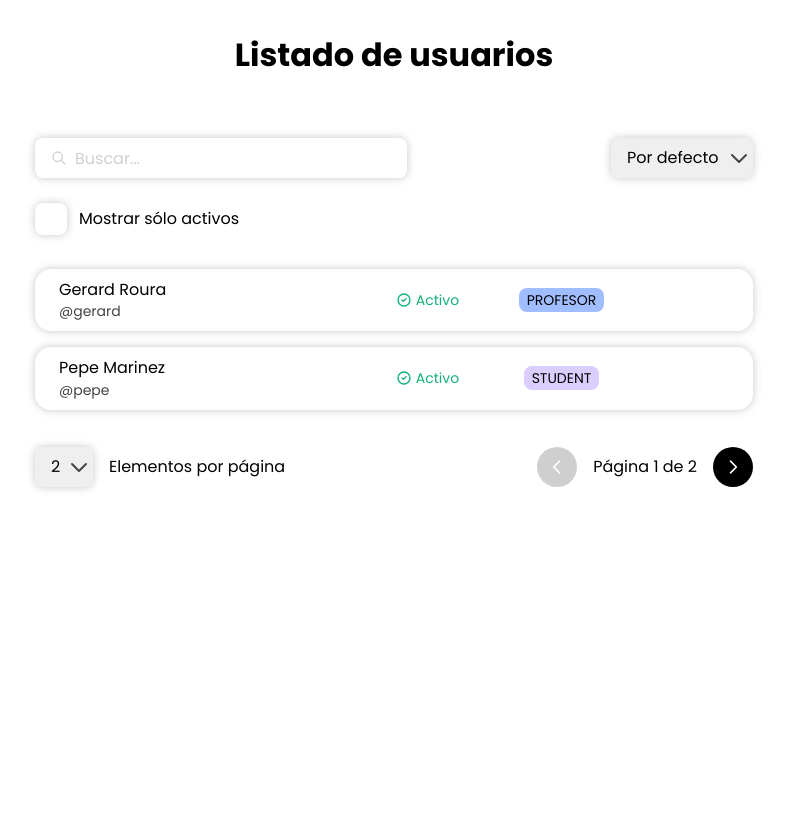
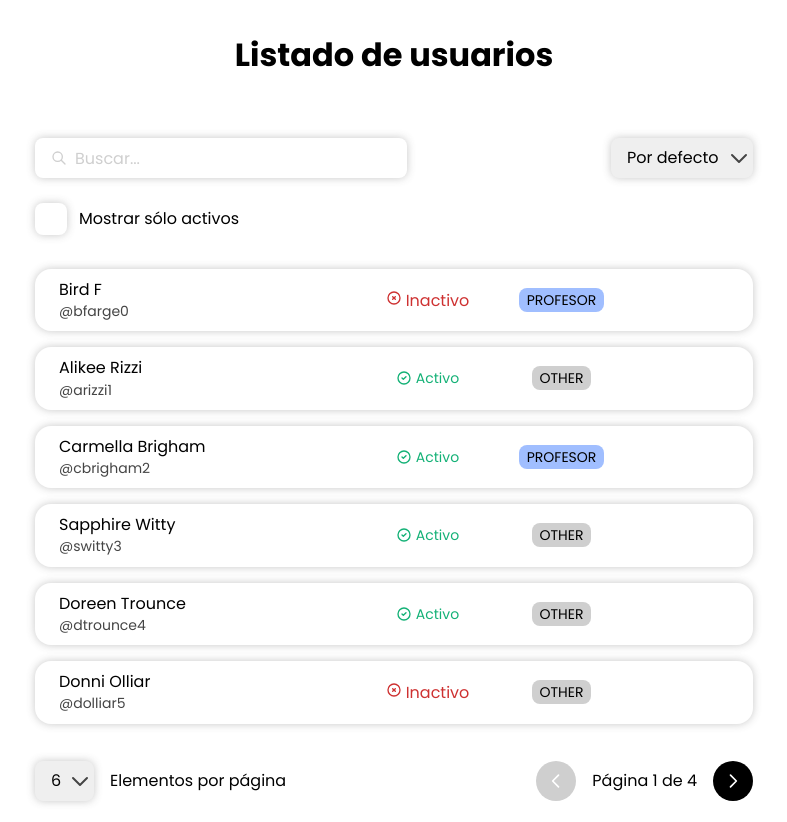
Before and after one commit to gerouvi/pr1-du, a React (Vite) app: page / in a window 1280 px wide. Shown: the whole page, without its empty margins (246-1033 px from the left). Before the commit the page ends 800 px from the top, so only its background shows below. Built offline with nearby package versions, Linux system fonts and the light colour scheme; data requests are answered from the project's data file.

Commit message:
try catch fetch users, error and loading

```diff
--- a/src/App.jsx
+++ b/src/App.jsx
@@ -1,26 +1,5 @@
 import UsersList from './components/UsersList';
 
-const USERS = [
-	{
-		username: 'gerard',
-		name: 'Gerard Roura',
-		active: true,
-		role: 'teacher'
-	},
-	{
-		username: 'pepe',
-		name: 'Pepe Marinez',
-		active: true,
-		role: 'student'
-	},
-	{
-		username: 'ada',
-		name: 'Ada Colau',
-		active: false,
-		role: 'student'
-	}
-];
-
-const App = () => <UsersList initialUsers={USERS} />;
+const App = () => <UsersList />;
 
 export default App;
--- a/src/components/UsersList.jsx
+++ b/src/components/UsersList.jsx
@@ -1,17 +1,11 @@
 import UsersListRows from './UsersListRows';
 import style from './UsersList.module.css';
 import UsersListFilters from './UsersListFilters';
-
-import {
-	filterActiveUsers,
-	filterUsersByName,
-	paginationUsers,
-	sortUsers
-} from '../lib/users/filterUsers';
 import useFilters from '../lib/hooks/UseFilters';
 import UsersListPagination from './UsersListPagination';
+import { useUsers } from '../lib/hooks/useUsers';
 
-const UsersList = ({ initialUsers }) => {
+const UsersList = () => {
 	const {
 		filters,
 		setSearch,
@@ -21,7 +15,7 @@ const UsersList = ({ initialUsers }) => {
 		setItemsPerPage
 	} = useFilters();
 
-	const { users, totalPages } = getUsers(initialUsers, filters);
+	const { users, totalPages, error, loading } = useUsers(filters);
 
 	return (
 		<div className={style.wrapper}>
@@ -34,7 +28,7 @@ const UsersList = ({ initialUsers }) => {
 				setOnlyActives={setOnlyActives}
 				setSortBy={setSortBy}
 			/>
-			<UsersListRows users={users} />
+			<UsersListRows users={users} error={error} loading={loading} />
 			<UsersListPagination
 				page={filters.page}
 				setPage={setPage}
@@ -46,21 +40,4 @@ const UsersList = ({ initialUsers }) => {
 	);
 };
 
-const getUsers = (
-	initialUsers,
-	{ onlyActives, search, sortBy, page, itemsPerPage }
-) => {
-	let usersFiltered = filterActiveUsers(initialUsers, onlyActives);
-
-	usersFiltered = filterUsersByName(usersFiltered, search);
-
-	usersFiltered = sortUsers(usersFiltered, sortBy);
-
-	const totalPages = Math.ceil(usersFiltered.length / itemsPerPage);
-
-	usersFiltered = paginationUsers(usersFiltered, page, itemsPerPage);
-
-	return { users: usersFiltered, totalPages };
-};
-
 export default UsersList;
--- a/src/components/UsersListPagination.jsx
+++ b/src/components/UsersListPagination.jsx
@@ -15,9 +15,9 @@ const UsersListPagination = ({
 				value={itemsPerPage}
 				onChange={e => setItemsPerPage(Number(e.target.value))}
 			>
-				<option value={1}>1</option>
-				<option value={2}>2</option>
-				<option value={3}>3</option>
+				<option value={4}>4</option>
+				<option value={6}>6</option>
+				<option value={8}>8</option>
 			</Select>
 			<p>Elementos por página</p>
 		</div>
--- a/src/components/UsersListRows.jsx
+++ b/src/components/UsersListRows.jsx
@@ -1,9 +1,11 @@
 import UserRow from './UserRow';
 
-const UsersListRows = ({ users }) => {
+const UsersListRows = ({ users, error, loading }) => {
+	if (loading) return <p>Cargando...</p>;
+	if (error) return <p>Error al cargar los usuarios</p>;
 	if (!users.length) return <p>No hay usuarios</p>;
 
-	return users.map(user => <UserRow key={user.username} {...user} />);
+	return users.map(user => <UserRow key={user.id} {...user} />);
 };
 
 export default UsersListRows;
--- a/src/lib/hooks/useFilters.js
+++ b/src/lib/hooks/useFilters.js
@@ -7,7 +7,7 @@ const useFilters = () => {
 		onlyActives: false,
 		sortBy: SORT_OPTIONS.DEFAULT,
 		page: 1,
-		itemsPerPage: 2
+		itemsPerPage: 6
 	});
 
 	const setSearch = search => {
@@ -35,7 +35,8 @@ const useFilters = () => {
 	const setSortBy = sortBy => {
 		setFilters(prev => ({
 			...prev,
-			sortBy
+			sortBy,
+			page: 1
 		}));
 	};
 
@@ -49,7 +50,8 @@ const useFilters = () => {
 	const setItemsPerPage = newItemsPerPage => {
 		setFilters(prev => ({
 			...prev,
-			itemsPerPage: newItemsPerPage
+			itemsPerPage: newItemsPerPage,
+			page: 1
 		}));
 	};
 
--- /dev/null
+++ b/src/lib/hooks/useUsers.js
@@ -0,0 +1,70 @@
+import { useEffect, useState } from 'react';
+import {
+	filterActiveUsers,
+	filterUsersByName,
+	paginationUsers,
+	sortUsers
+} from '../users/filterUsers';
+
+const fetchUsers = async (setData, setError, signal) => {
+	try {
+		const res = await fetch('http://localhost:4000/users', {
+			signal
+		});
+		if (res.ok) {
+			const data = await res.json();
+
+			setData(data);
+		} else {
+			setError();
+		}
+	} catch (err) {
+		setError();
+	}
+};
+
+const getUsersToDisplay = (
+	users,
+	{ onlyActives, search, sortBy, page, itemsPerPage }
+) => {
+	let usersFiltered = filterActiveUsers(users, onlyActives);
+	usersFiltered = filterUsersByName(usersFiltered, search);
+	usersFiltered = sortUsers(usersFiltered, sortBy);
+
+	const { paginatedUsers, totalPages } = paginationUsers(
+		usersFiltered,
+		page,
+		itemsPerPage
+	);
+
+	return { paginatedUsers, totalPages };
+};
+
+export const useUsers = filters => {
+	const [users, setUsers] = useState({
+		data: [],
+		error: false,
+		loading: true
+	});
+	const setData = newData =>
+		setUsers({ data: newData, loading: false, error: false });
+
+	const setError = () => setUsers({ data: [], error: true, loading: false });
+
+	useEffect(() => {
+		const controller = new AbortController();
+
+		fetchUsers(setData, setError, controller.signal);
+
+		return () => controller.abort();
+	}, []);
+
+	const { paginatedUsers, totalPages } = getUsersToDisplay(users.data, filters);
+
+	return {
+		users: paginatedUsers,
+		totalPages,
+		error: users.error,
+		loading: users.loading
+	};
+};
--- a/src/lib/users/filterUsers.js
+++ b/src/lib/users/filterUsers.js
@@ -49,6 +49,8 @@ export const sortUsers = (users, sortBy) => {
 export const paginationUsers = (users, page, itemsPerPage) => {
 	const startIndex = (page - 1) * itemsPerPage;
 	const lastIndex = startIndex + itemsPerPage;
+	const totalPages = Math.ceil(users.length / itemsPerPage);
+	const paginatedUsers = users.slice(startIndex, lastIndex);
 
-	return users.slice(startIndex, lastIndex);
+	return { paginatedUsers, totalPages };
 };
```
